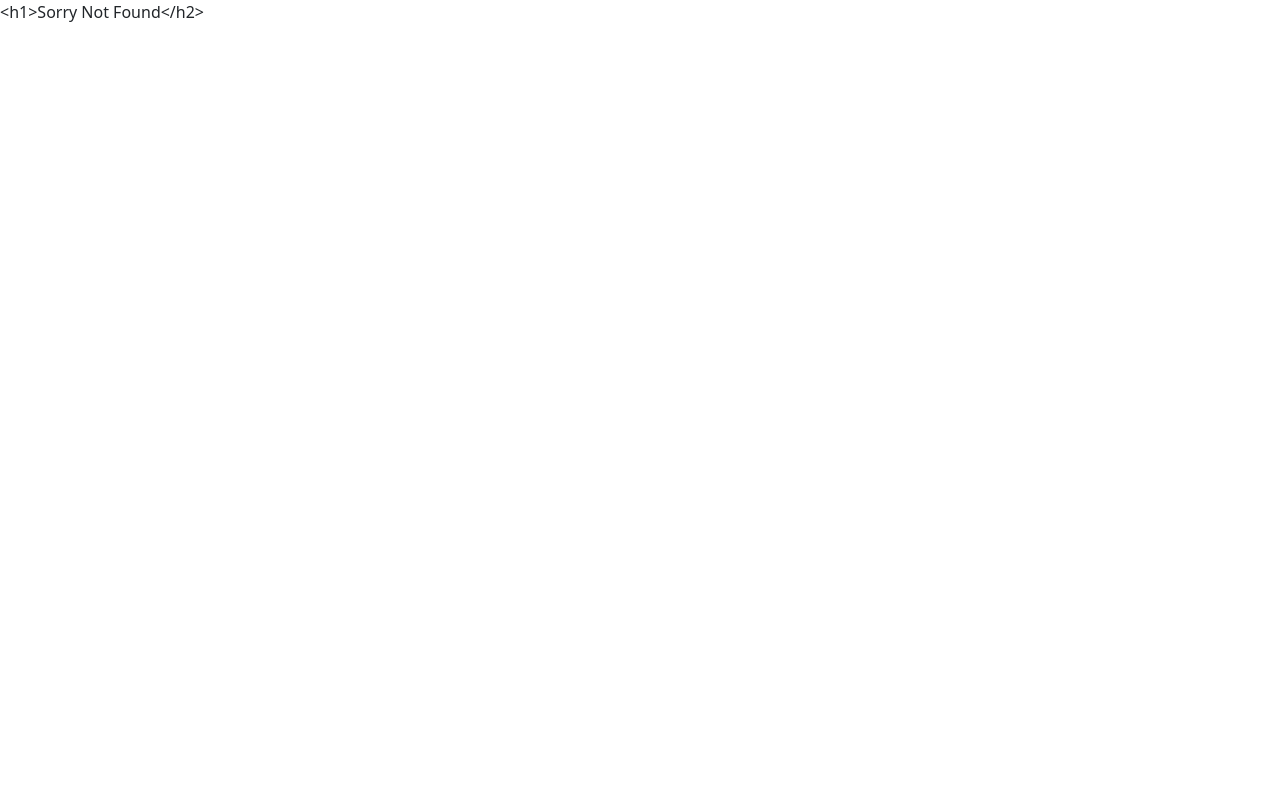
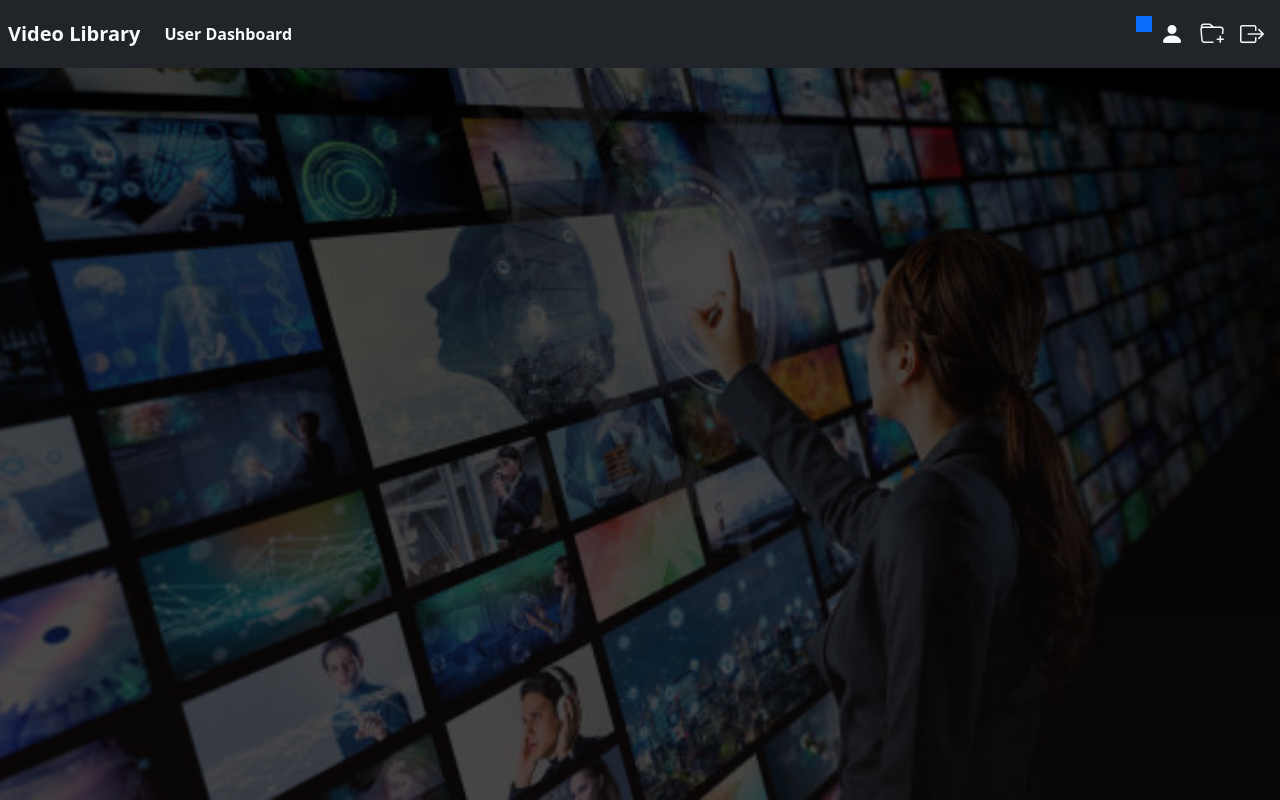
Before and after one commit to Himanshu12866/library-project, a React (Create React App) app: page /userDash in a window 1280 px wide. Before the commit this address had no page. Built offline with nearby package versions, Linux system fonts and the light colour scheme.

Commit message:
"Added UserDash component and route, updated UserLogin component to set cookie and redirect to UserDash on successful login"

```diff
--- a/src/components/index.jsx
+++ b/src/components/index.jsx
@@ -6,6 +6,7 @@ import AddVideo from "./addVdo";
 import EditVdo from "./editVdo";
 import UserLogin from "./userLogin";
 import RegisterUser from "./registeruser";
+import UserDash from "./userDashboard";
 
 
 export default function IndexPage() {
@@ -21,6 +22,7 @@ export default function IndexPage() {
                     <Route path="/addVideo" element={<AddVideo />} />
                     <Route path="/editVdo/:videoId" element={<EditVdo />} />
                     <Route path="/newuser" element={<RegisterUser/>} />
+                    <Route path="/userDash" element={<UserDash/>}/>
                     <Route path="*" element={"<h1>Sorry Not Found</h2>"}></Route>
                 </Routes>
             </BrowserRouter>
--- /dev/null
+++ b/src/components/userDashboard.jsx
@@ -0,0 +1,46 @@
+import { useEffect } from "react";
+import { useCookies } from "react-cookie";
+import { Link } from "react-router-dom";
+// import NavBar from "./navbar";
+
+
+export default function UserDash() {
+    const [cookies, , removeCookie] = useCookies(["Username"])
+    useEffect(() => {
+
+    }, [cookies])
+    return (
+        <div className="home-box-1">
+            <nav className="navbar navbar-expand-lg bg-dark p-2 ">
+                <Link to="/" className="navbar-brand text-light fw-bold" href="$" >Video Library</Link>
+                <button className="navbar-toggler">
+                    <span className="bi bi-list text-light"></span>
+                </button>
+                <div className="navbar-collapse collapse d-flex justify-content-between" id="#list">
+                    <ul className="navbar-nav">
+                        <li className="nav-item">
+                            <a className="nav-link text-light" href="d">User Dashboard</a>
+                        </li>
+                    </ul>
+                    <ul className="navbar-nav">
+                        <li className="nav-item " >
+                            <p className="text-light py-2 px-2 my-2 bg-primary position-relative">
+                                <span >{cookies.Username}</span>
+                            </p>
+                        </li>
+                        <li className="nav-item">
+                            <span className="bi bi-person-fill fs-4 nav-link text-light"></span>
+                        </li>
+                        <li className="nav-item">
+                            <span className="nav-link text-light bi bi-folder-plus fs-4 fw-bold"></span>
+                        </li>
+                        <li className="nav-item">
+                            <span className="bi bi-box-arrow-right fs-4 nav-link text-light"></span>
+                        </li>
+                    </ul>
+                </div>
+            </nav>
+
+        </div>
+    )
+}
--- a/src/components/userLogin.jsx
+++ b/src/components/userLogin.jsx
@@ -7,11 +7,13 @@ import Navbar from "./navbar"
 import axios from "axios";
 import { useFormik } from "formik";
 import * as yup from "yup";
+import { useCookies } from "react-cookie";
 export default function UserLogin() {
     const [otp, setOtp] = useState("");
     const [type, setType] = useState("password")
     const [eye, setEye] = useState("bi bi-eye-slash-fill")
-    const [user, setUser] = useState([])
+    const [user, setUser] = useState([]);
+    const [cookies , setCookie , ] = useCookies(["Username"])
     function Generate() {
         let code = useCapcha()
         setOtp(code)
@@ -56,6 +58,7 @@ export default function UserLogin() {
             let detail = user.find(data => data.email === values.useremail && data.userpsw === values.userpsw )
             if(detail){
                 alert(`Login Success\n WELCOME ${detail.name} `);
+                setCookie("Username" , detail.name , {path:"/useDash"})
                 navigate("/userDash")
             }
             else{
```
